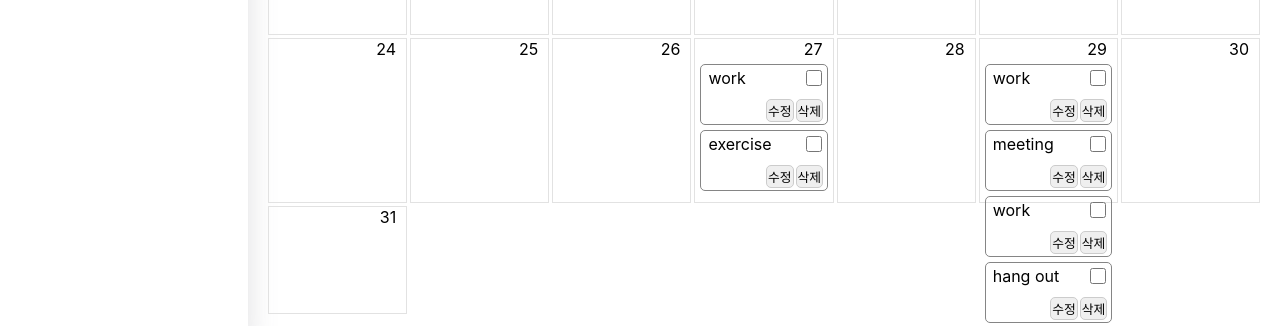
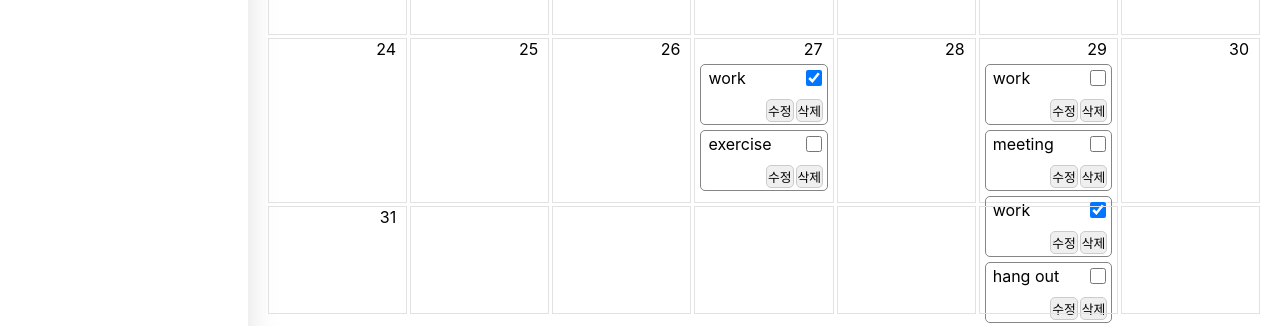
Before and after one commit to 9thxg/todo-list, a React (Create React App) app: page / in a window 1280 px wide. Shown: the part 459-785 px from the top of the page. Built offline with nearby package versions, Linux system fonts and the light colour scheme.

Commit message:
UPDATE useContext
useContext를 이용하여 todoList 값과 reducer dispatch 함수 컴포넌트에 공급

```diff
--- a/src/App.tsx
+++ b/src/App.tsx
@@ -1,4 +1,4 @@
-import { useEffect, useReducer, useState } from "react";
+import React, { useEffect, useReducer, useState, createContext } from "react";
 import { BrowserRouter, Routes } from "react-router-dom";
 import "./App.css";
 import Header from "./components/Header";
@@ -37,6 +37,10 @@ const reducer = (state: Data[], action: Action): Data[] => {
   return newState;
 };
 
+export const TodoListContext = createContext<Data[] | undefined>(undefined);
+
+export const DispatchContext = createContext<{} | undefined>(undefined);
+
 function App() {
   const [todoData, dispatch] = useReducer(reducer, []);
 
@@ -66,10 +70,11 @@ function App() {
     );
   }, [curDate, todoData]);
 
-  const switchDone = (targetId: number) => {
+  const onToggle = (targetId: number) => {
     const todo = todoData.find((it) => targetId === it.id);
-    const doneTodo = { ...todo!, isDone: true };
+    const doneTodo = { ...todo!, isDone: !todo!.isDone };
     dispatch({ type: "EDIT", todo: doneTodo });
+    console.log(todoData);
   };
 
   const increaseMonth = () => {
@@ -85,6 +90,8 @@ function App() {
   };
 
   return (
+    <TodoListContext.Provider value={todoList}>
+      <DispatchContext.Provider value={{ onToggle }}>
         <BrowserRouter>
           <div className="App">
             <Sidebar />
@@ -94,14 +101,12 @@ function App() {
                 increase={increaseMonth}
                 decrease={decreaseMonth}
               />
-          <Calendar
-            curDate={curDate}
-            todoList={todoList}
-            switchDone={switchDone}
-          />
+              <Calendar curDate={curDate} />
             </div>
           </div>
         </BrowserRouter>
+      </DispatchContext.Provider>
+    </TodoListContext.Provider>
   );
 }
 
--- a/src/components/Block.tsx
+++ b/src/components/Block.tsx
@@ -1,20 +1,12 @@
 import { Data } from "../App";
 import Item from "./Item";
 
-const Block = ({
-  date,
-  todos,
-  switchDone,
-}: {
-  date?: number;
-  todos?: Data[];
-  switchDone: (targetId: number) => void;
-}) => {
+const Block = ({ date, todos }: { date?: number; todos?: Data[] }) => {
   return (
     <div className="block">
       <div className="block_date">{date}</div>
       <div className="todo_list"></div>
-      {todos && todos.map((it) => <Item todo={it} switchDone={switchDone} />)}
+      {todos && todos.map((it) => <Item key={it.id} todo={it} />)}
     </div>
   );
 };
--- a/src/components/Item.tsx
+++ b/src/components/Item.tsx
@@ -1,17 +1,19 @@
-import { Data } from "../App";
+import { useContext } from "react";
+import { Data, DispatchContext } from "../App";
 
-const Item = ({
-  todo,
-  switchDone,
-}: {
-  todo: Data;
-  switchDone: (targetId: number) => void;
-}) => {
+const Item = ({ todo }: { todo: Data }) => {
+  // any 말고 다른 방법이 있을까?
+  const { onToggle }: any = useContext(DispatchContext);
+
   return (
     <div className="Item">
       <div className="Todo_Content">
         <div className="Content">{todo.content}</div>
-        <input type="checkbox" onChange={(e) => switchDone(todo.id)} />
+        <input
+          type="checkbox"
+          checked={todo.isDone}
+          onChange={(e) => onToggle(todo.id)}
+        />
       </div>
       <div className="Todo_Button">
         <button>수정</button>
--- a/src/pages/Calendar.tsx
+++ b/src/pages/Calendar.tsx
@@ -1,18 +1,14 @@
-import { useEffect, useState } from "react";
-import { Data } from "../App";
+import { useEffect, useState, useContext, useRef } from "react";
+import { Data, TodoListContext } from "../App";
 import Block from "../components/Block";
 
-const Calendar = ({
-  curDate,
-  todoList,
-  switchDone,
-}: {
-  curDate: Date;
-  todoList: Data[];
-  switchDone: (targetId: number) => void;
-}) => {
+const Calendar = ({ curDate }: { curDate: Date }) => {
+  const todoList = useContext(TodoListContext);
+
   const dayOfWeek = ["일", "월", "화", "수", "목", "금", "토"];
   const [range, setRange] = useState({ first: curDate, last: curDate });
+
+  const keyValue = useRef(0);
 
   useEffect(() => {
     const firstDay = new Date(curDate.getFullYear(), curDate.getMonth(), 1);
@@ -30,13 +26,16 @@ const Calendar = ({
   function makeBox() {
     const boxs = [];
     for (let i = 0; i < range.first.getDay(); i++) {
-      boxs.push(<Block key={i + 32} switchDone={switchDone} />);
+      boxs.push(<Block key={(keyValue.current += 1)} />);
     }
     for (let i = range.first.getDate(); i < range.last.getDate() + 1; i++) {
-      const todos = todoList.filter((it) => new Date(it.date).getDate() === i);
-      boxs.push(
-        <Block key={i} date={i} todos={todos} switchDone={switchDone} />
+      const todos = todoList!.filter(
+        (it: Data) => new Date(it.date).getDate() === i
       );
+      boxs.push(<Block key={(keyValue.current += 1)} date={i} todos={todos} />);
+    }
+    for (let i = range.last.getDay(); i < dayOfWeek.indexOf("토"); i++) {
+      boxs.push(<Block key={(keyValue.current += 1)} />);
     }
     return boxs;
   }
```
Lines whose indentation alone changed are shown as unchanged.
